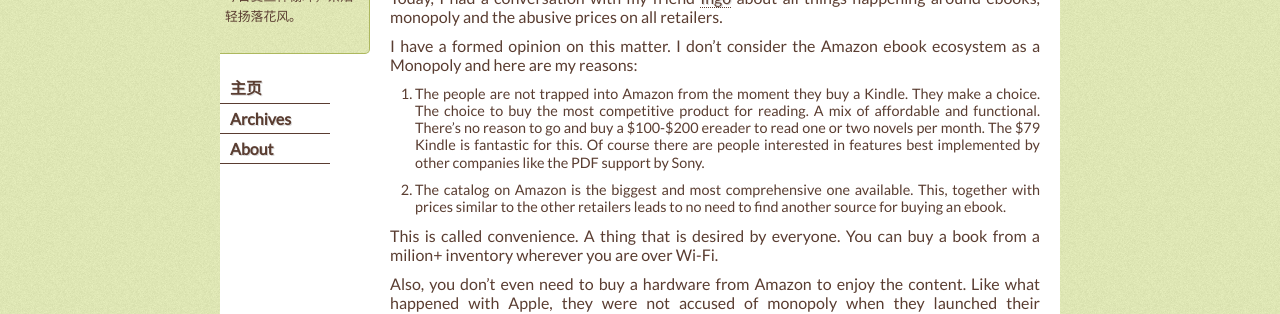
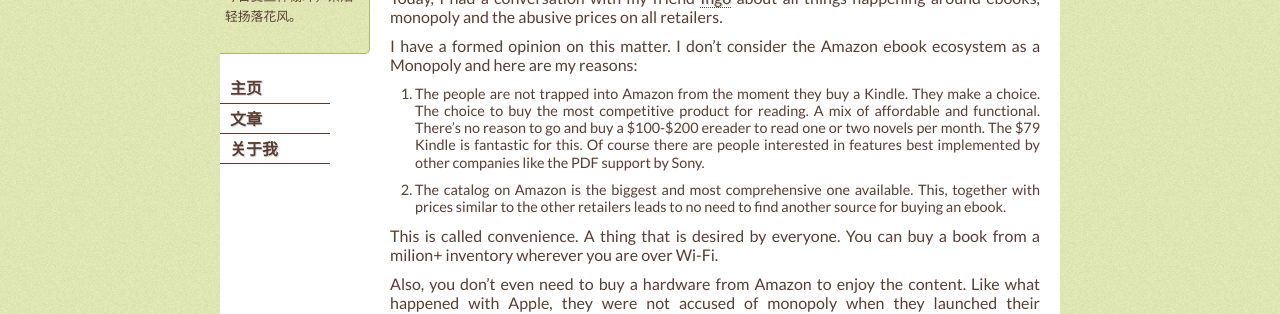
Before and after one commit to xumiao1994/xmblog, a Jekyll site: the page built from index.html, in a window 1280 px wide and 900 px high. Shown: the part 218-532 px from the top of the window. Built offline with Jekyll 4.4.1, drawn with Linux system fonts in a browser that asks for light colours; Markdown is read by kramdown in place of the engine named in the settings; comment, search, counter and statistics services are not loaded.

Commit message:
Update default.html

```diff
--- a/_layouts/default.html
+++ b/_layouts/default.html
@@ -48,9 +48,9 @@
                 </div>
                 <br/>
                 <ul>
-                    <li><a href="/xmblog">主页</a></li>
-                    <li><a href="/xmblog/文章">Archives</a></li>
-                    <li><a href="/xmblog/关于我">About</a></li>
+                    <li><a href="/xmblog/Home">主页</a></li>
+                    <li><a href="/xmblog/Archives">文章</a></li>
+                    <li><a href="/xmblog/About">关于我</a></li>
                 </ul>
                 <div id="ads">
                     <script type="text/javascript"><!--
```
